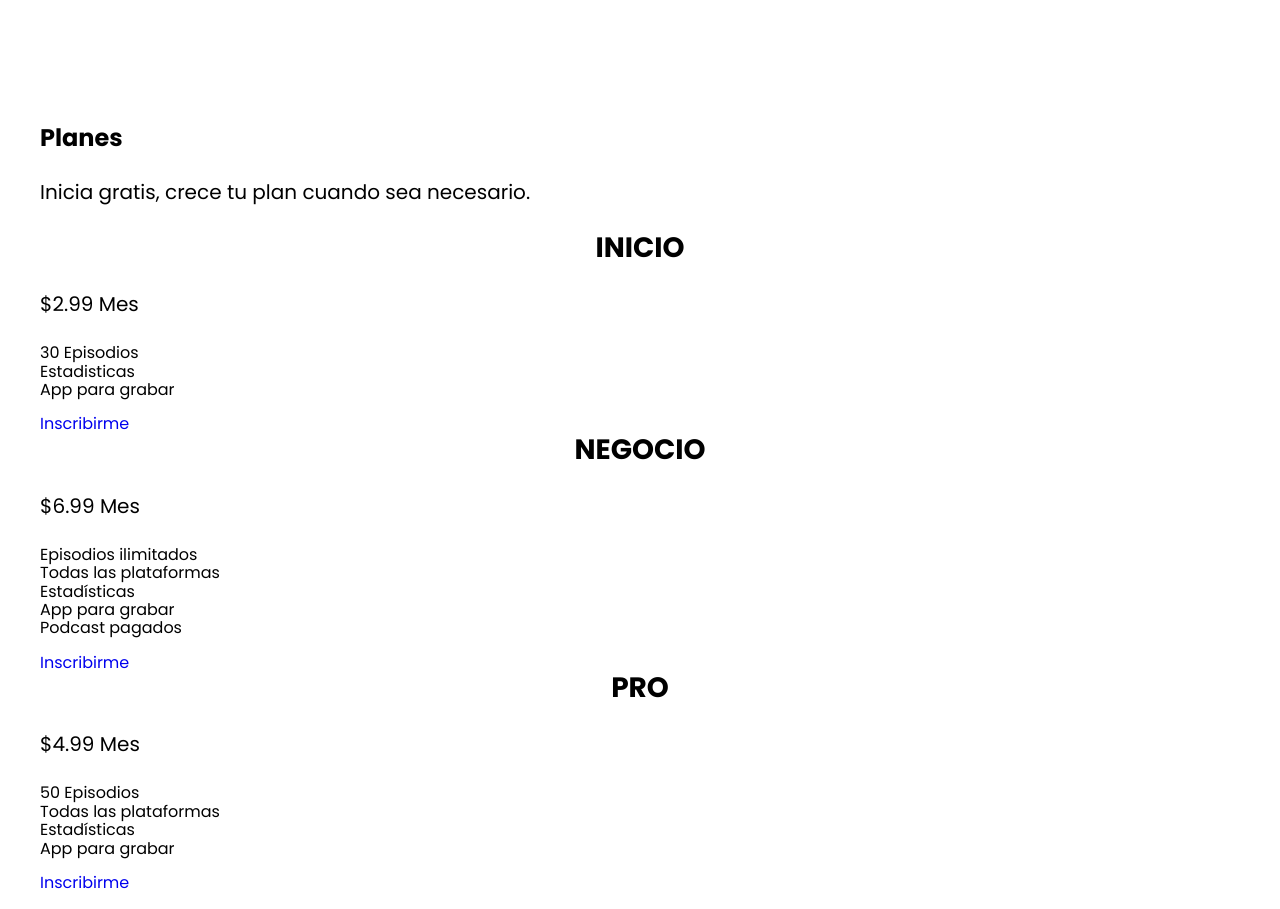
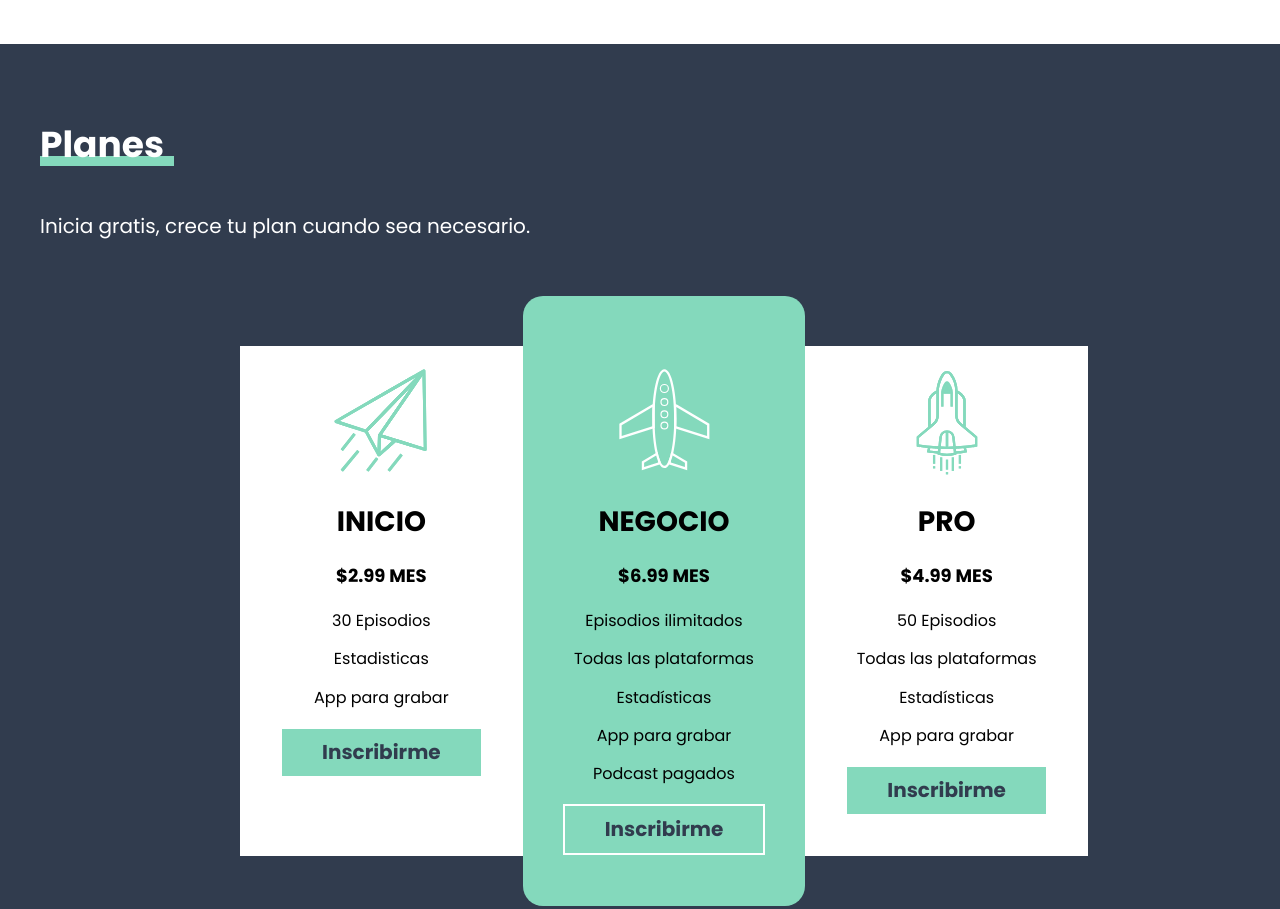
Before and after one commit to OneAlpacaMore/PaginaWebPodcast, a website: page index.html in a window 1280 px wide. Shown: the part 2960-3869 px from the top of the page. Drawn offline with Linux system fonts and the light colour scheme.

Commit message:
plan section finished

```diff
--- a/index.html
+++ b/index.html
@@ -63,7 +63,7 @@
             <h2>Planes</h2>
             <p class="descripcion">Inicia gratis, crece tu plan cuando sea necesario.</p>
 
-            <div class="nusetros-planes">
+            <div class="nuestros-planes">
 
                 <div class="plan inicio">
                     <h3>Inicio</h3>
--- a/src/scss/base/_mixins.scss
+++ b/src/scss/base/_mixins.scss
@@ -77,3 +77,10 @@
         margin: -1rem 0 0 0;
     }
 }
+
+@mixin iconoBg($url) {
+    background-image: url($url);
+    background-repeat: no-repeat;
+    background-position: 50% 2rem;
+    background-size: 10rem;
+}
--- a/src/scss/ui/_botones.scss
+++ b/src/scss/ui/_botones.scss
@@ -11,3 +11,10 @@
         margin: 0;
     }
 }
+
+.boton-plan {
+    @extend .boton-primario;
+    border: 2px solid v.$blanco;
+    margin-top: 2rem;
+    display: block;
+}
--- a/src/scss/ui/_index.scss
+++ b/src/scss/ui/_index.scss
@@ -1,5 +1,7 @@
 @forward 'header';
-@forward 'botones';
 @forward 'creaPodcast';
 @forward 'beneficios';
 @forward 'estadisticas';
+@forward 'planes';
+
+@forward 'botones';
--- /dev/null
+++ b/src/scss/ui/_planes.scss
@@ -0,0 +1,85 @@
+@use 'base/variables' as v;
+@use 'base/mixins' as m;
+
+.planes {
+    background-color: v.$secundario;
+
+    h2 {
+        @include m.headingBorder(v.$blanco, v.$primario);
+    }
+
+    .descripcion {
+        color: v.$blanco;
+    }
+}
+
+.nuestros-planes {
+
+    display: flex;
+    flex-direction: column;
+    @include m.tablet {
+        flex-direction: row;
+        max-width: 80rem;
+        margin-inline: auto;
+        margin-block-start: 10rem;
+    }
+
+    .plan {
+        background-color: v.$blanco;
+        flex-grow: 1;
+        padding: 16rem 4rem 4rem 4rem;
+        border-bottom: 1px solid #e1e1e1;
+        @include m.tablet {
+            border: none;
+            transition-property: transform;
+            transition-duration: 300ms;
+            &:hover {
+                transform: scale(1.1);
+            }
+         }
+
+        .precio {
+            font-size: 1.8rem;
+            text-align: center;
+            font-weight: 900;
+            text-transform: uppercase;
+        }
+
+        .listado {
+            li {
+                text-align: center;
+                margin-bottom: 2rem;
+
+                &:last-of-type {
+                    margin-bottom: 0;
+                }
+            }
+        }
+
+        &.inicio {
+            @include m.iconoBg('../img/icono_inicio.svg');
+        }
+
+
+        &.negocio {
+            order: -1;
+            background-color: v.$primario;
+            @include m.iconoBg('../img/icono_negocio.svg');
+
+            @include m.tablet {
+                order: unset;
+                margin-top: -5rem;
+                margin-bottom: -5rem;
+                border-radius: 2rem;
+                background-position: 50% 7rem;
+                padding-top: calc(16rem + 5rem);
+                z-index: 1;
+            }
+        }
+
+
+        &.pro {
+            @include m.iconoBg('../img/icono_pro.svg');
+        }
+    }
+}
```
Also changed, not shown: build/css/app.css, 1 other file.
